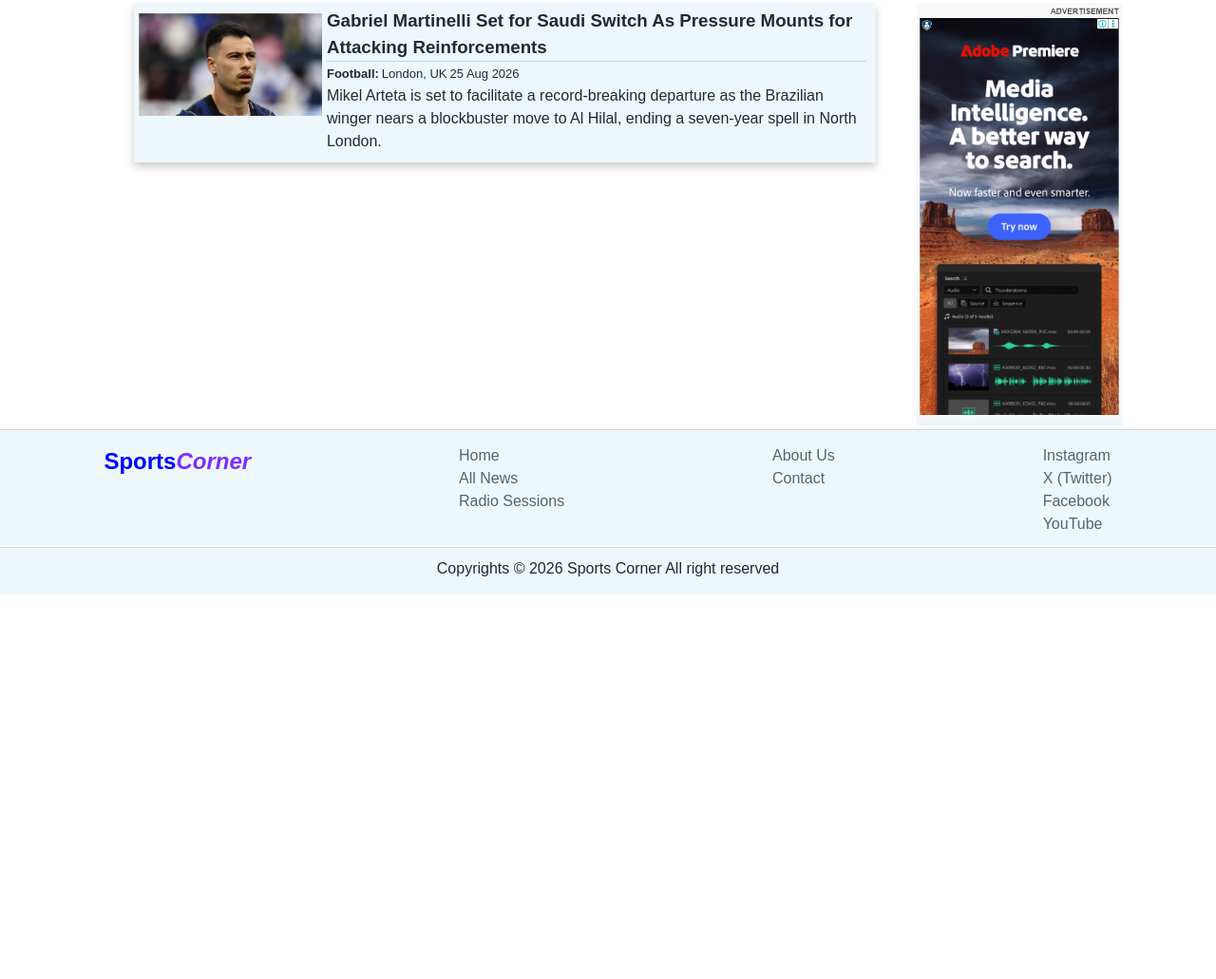
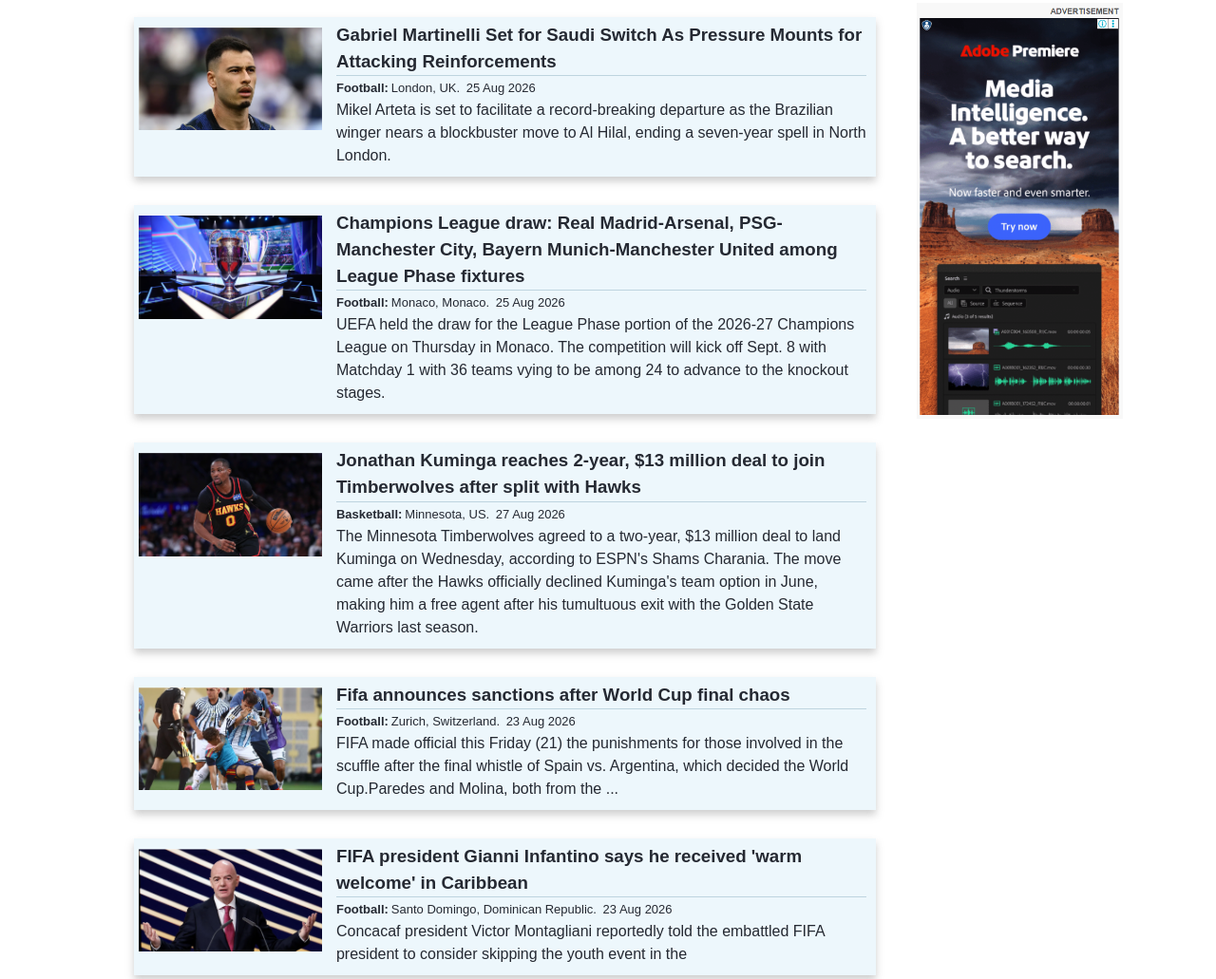
Before and after one commit to emanuelnnko-dot/sports-corner, a plain HTML site: page all-news.html in a window 1280 px wide. Shown: the part 99-1130 px from the top of the page at 95% size. Before the commit the page ends 800 px from the top, so only its background shows below. Drawn offline with Linux system fonts and the light colour scheme.

Commit message:
feat: update all-news.html with new articles and correct navigation links; add new basketball images

```diff
--- a/all-news.html
+++ b/all-news.html
@@ -22,7 +22,7 @@
             <nav id="upper-header-navbar">
                 <ul id="basic-links">
                     <li><a href="index.html">Home</a></li>
-                    <li><a href="news.html">All News</a></li>
+                    <li><a href="all-news.html">All News</a></li>
                     <li><a href="radio-sessions.html">Radio Sessions</a></li>
                     <!-- </ul> -->
                     <ul id="authentication-links">
@@ -53,15 +53,70 @@
                 <img src="images\football\gabriel-martineli.png" alt="gabriel-martineli">
                 <div class="news-text">
                     <h3>Gabriel Martinelli Set for Saudi Switch As Pressure Mounts for Attacking Reinforcements</h3>
-                    <p><span>Football:</span><span>London, UK</span><span>25 Aug 2026</span></p>
+                    <p><span>Football:</span><span>London, UK.</span><span> 25 Aug 2026</span></p>
                     <p>
                         Mikel Arteta is set to facilitate a record-breaking departure as the Brazilian winger nears a
                         blockbuster move to Al Hilal, ending a seven-year spell in North London.
-
-
                     </p>
                 </div>
             </article>
+
+            <article class="news-item">
+                <img src="images\football\champions-league.png" alt="Champions league">
+                <div class="news-text">
+                    <h3>Champions League draw: Real Madrid-Arsenal, PSG-Manchester City, Bayern Munich-Manchester United
+                        among League Phase fixtures</h3>
+                    <p><span>Football:</span><span>Monaco, Monaco.</span><span> 25 Aug 2026</span></p>
+                    <p>
+                        UEFA held the draw for the League Phase portion of the 2026-27 Champions League on Thursday in
+                        Monaco. The competition will kick off Sept. 8 with Matchday 1 with 36 teams vying to be among 24
+                        to advance to the knockout stages.
+                    </p>
+                </div>
+            </article>
+
+
+            <article class="news-item">
+                <img src="images\basketball\jonathan-kuminga.png" alt="Jonathan Kuminga">
+                <div class="news-text">
+                    <h3>Jonathan Kuminga reaches 2-year, $13 million deal to join Timberwolves after split with Hawks
+                    </h3>
+                    <p><span>Basketball:</span><span>Minnesota, US.</span><span> 27 Aug 2026</span></p>
+                    <p>
+                        The Minnesota Timberwolves agreed to a two-year, $13 million deal to land Kuminga on Wednesday,
+                        according to ESPN's Shams Charania. The move came after the Hawks officially declined Kuminga's
+                        team option in June, making him a free agent after his tumultuous exit with the Golden State
+                        Warriors last season.
+                    </p>
+                </div>
+            </article>
+
+             <article class="news-item">
+                <img src="images\football\fifa-announce-punishment.png" alt="players in chaos">
+                <div class="news-text">
+                    <h3>Fifa announces sanctions after World Cup final chaos</h3>
+                    <p><span>Football:</span><span>Zurich, Switzerland.</span><span> 23 Aug 2026</span></p>
+                    <p>
+                        FIFA made official this Friday (21) the punishments for those involved in the
+                        scuffle after the final whistle of Spain vs. Argentina, which decided the World Cup.Paredes and
+                        Molina, both from the ...
+                    </p>
+                </div>
+            </article>
+
+            <article class="news-item">
+                <img src="images\football\Gianni-Ifantino.png" alt="Gianni Ifantino">
+                <div class="news-text">
+                    <h3>FIFA president Gianni Infantino says he received 'warm welcome' in Caribbean</h3>
+                    <p><span>Football:</span><span>Santo Domingo, Dominican Republic.</span><span> 23 Aug 2026</span></p>
+                    <p>
+                        Concacaf president Victor Montagliani reportedly told the embattled FIFA president to consider
+                        skipping the youth event in the
+                    </p>
+                </div>
+            </article>
+
+
 
         </main>
         <aside id="right-sidebar-all-news">
@@ -76,14 +131,14 @@
             <p class="logo"><a href="index.html"><span>Sports</span><span>Corner</span></a></p>
             <nav>
                 <ul>
-                    <li><a href="">Home</a></li>
-                    <li><a href="">All News</a></li>
+                    <li><a href="index.html">Home</a></li>
+                    <li><a href="all-news.html">All News</a></li>
                     <li><a href="">Radio Sessions</a></li>
                 </ul>
             </nav>
             <nav>
                 <ul>
-                    <li><a href="">About Us</a></li>
+                    <li><a href="about.html">About Us</a></li>
                     <li><a href="contact.html">Contact</a></li>
                 </ul>
             </nav>
--- a/stylesheet.css
+++ b/stylesheet.css
@@ -10,7 +10,7 @@
 }
 
 a {
-    /* text-decoration: none; */
+    text-decoration: none;
 }
 
 a:link, a:visited {
@@ -44,6 +44,7 @@
     font-weight: 550;
     padding: 0 5.5rem;
     padding-top: 2px;
+    /* margin-bottom: 20px; */
 }
 
 #upper-header-part-wrapper {
@@ -201,6 +202,7 @@
     padding-left: 5.5rem;
     padding-right: 30px;
     border-bottom: 2px solid white;
+    padding-top: 10px;
     /* display: flex; */
     /* flex-direction: column; */
     /* align-items: center; */
@@ -286,6 +288,7 @@
     align-items: center;
     padding-bottom: 10px;
     border-bottom: 2px solid white;
+    padding-top: 10px;
  /* border: 1px solid blue; */
 }
 
@@ -353,6 +356,7 @@
     /* display: flex; */
     /* justify-content: center; */
     border-bottom: 2px solid white;
+    padding-top: 10px;
 }
 
 #right-sidebar img {
@@ -422,7 +426,7 @@
     margin-top: 20px;
     padding: 20px 40px;
     background-color: white;
-    /* border: 1px solid rgba(211, 213, 215, 0.929); */
+    border: 1px solid rgba(211, 213, 215, 0.929);
     border-radius: 20px;
 }
 
@@ -692,7 +696,7 @@
 
 #right-sidebar-all-news {
     /* grid-area: right-sidebar; */
-    background-color: #edf7fc;
+    /* background-color: #edf7fc; */
     border-bottom: 2px solid white;
 }
 
@@ -723,6 +727,7 @@
     padding: 5px;
     min-height: 70px;
     box-shadow: 0px 5px 8px rgba(128, 128, 128, 0.388);
+    margin: 15px;
 }
 
 #main-section-all-news .news-item img {
@@ -732,7 +737,7 @@
 #main-section-all-news .news-text {
     display: flex;
     flex-direction: column;
-    padding: 0px 5px 5px 5px;
+    padding: 0px 5px 5px 15px;
 }
 
 #main-section-all-news .news-text h3 {
```
Also changed, not shown: index.html (+42 -5 lines), images/basketball/VJ-Edgecombe.png (added), images/basketball/jeanie-buss.png (added), images/basketball/jonathan-kuminga.png (added), images/basketball/kyle-lowry.png (added), images/football/champions-league.png (added).
